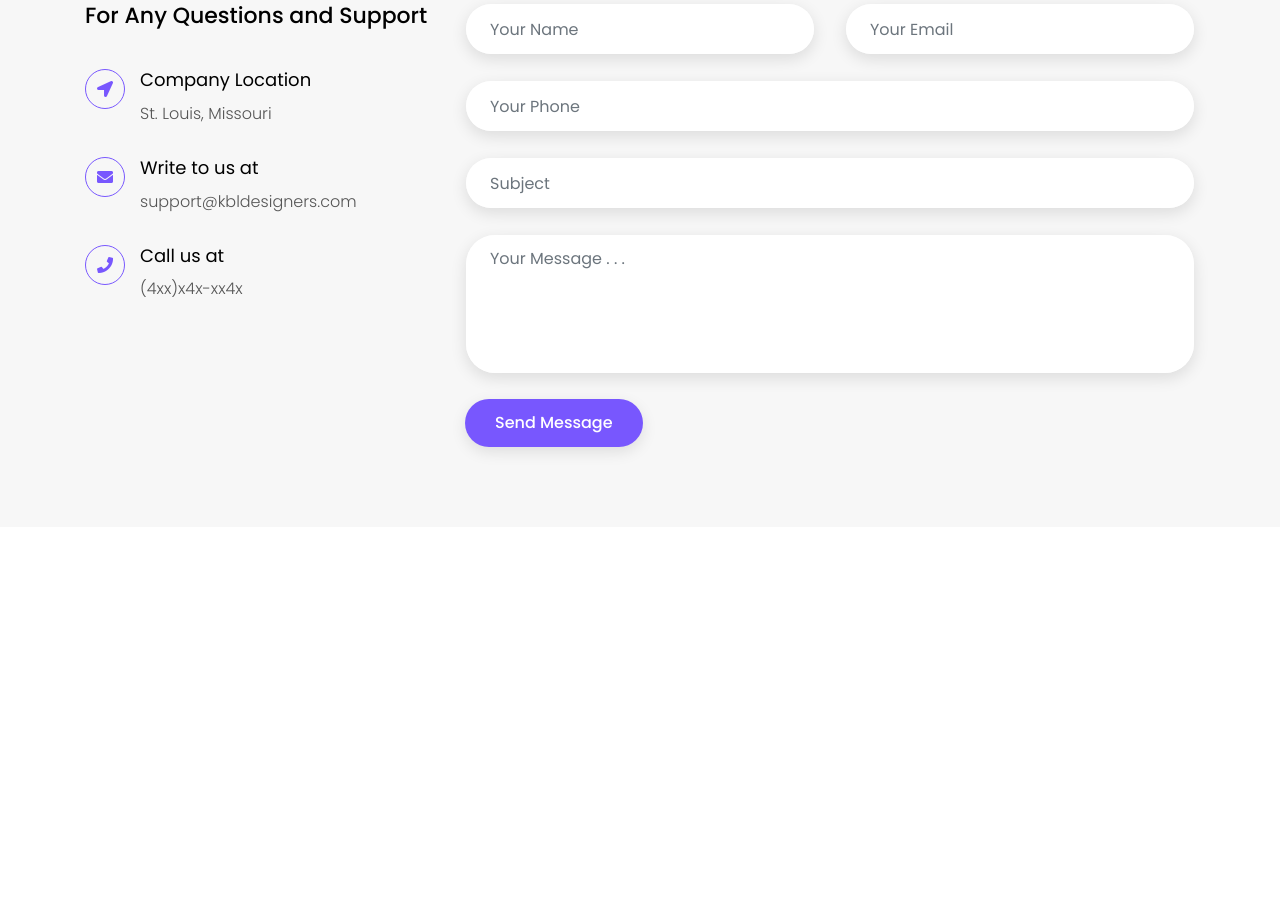
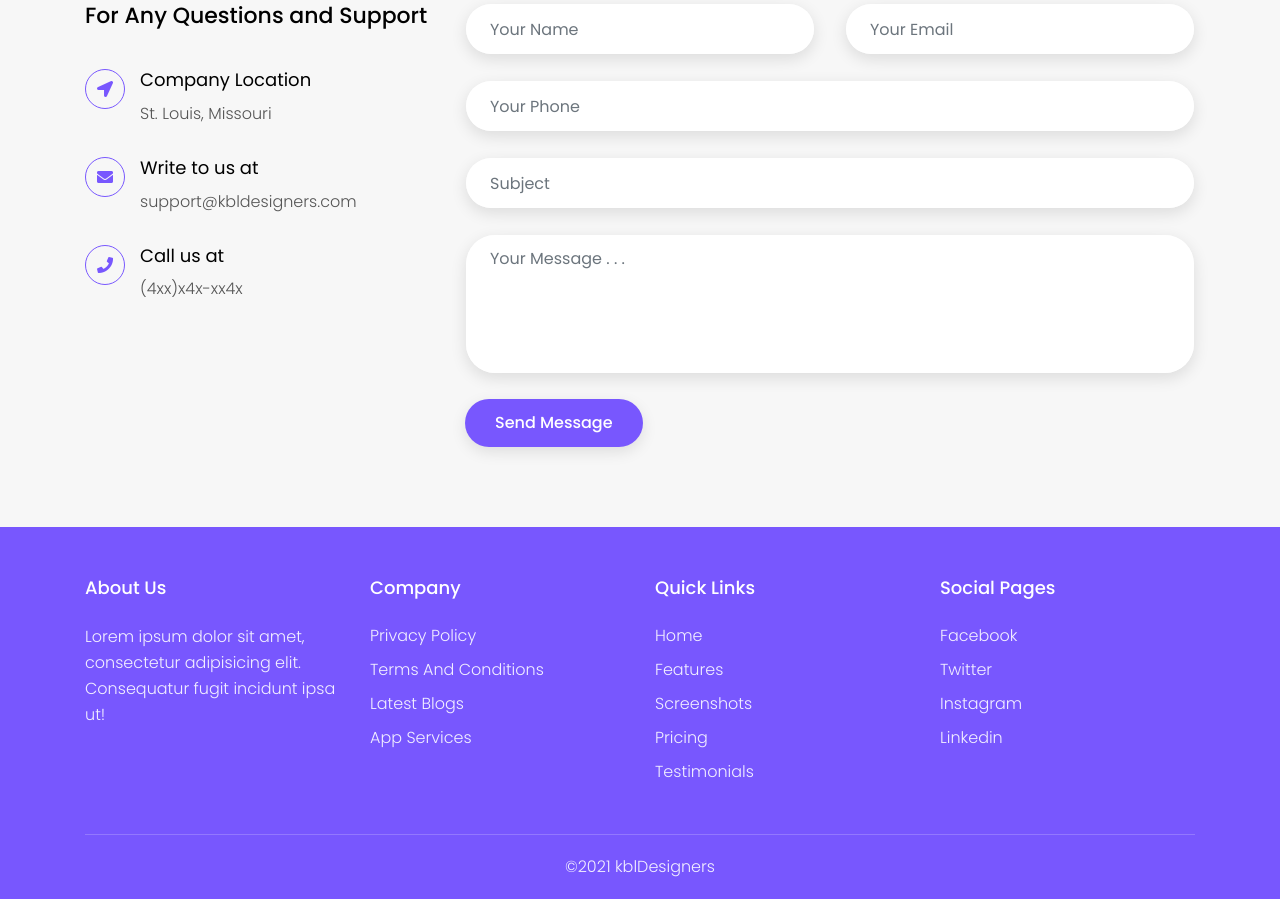
Before and after one commit to Jackal73/landing-page-template, a website: page index.html in a window 1280 px wide. Shown: the part 7396-8295 px from the top of the page. Before the commit the page ends 7923 px from the top, so only its background shows below. Drawn offline with Linux system fonts and the light colour scheme.

Commit message:
Add footer to landing page

```diff
--- a/css/style.css
+++ b/css/style.css
@@ -1029,5 +1029,57 @@ ul {
 }
 
 /*--------------------
- Footer Section
+ Footer
 --------------------*/
+.footer {
+    background-color: var(--main-color);
+    padding: 50px 0 0;
+}
+
+.footer-col h3 {
+    font-size: 18px;
+    font-weight: 500;
+    color: #ffffff;
+    margin: 0 0 25px;
+    text-transform: capitalize;
+}
+
+.footer-col p {
+    font-size: 16px;
+    color: rgba(255, 255, 255, 0.9);
+    font-weight: 300;
+    line-height: 26px;
+    margin: 0;
+}
+
+.footer-col ul {
+    margin: 0;
+}
+
+.footer-col ul li:not(:last-child) {
+    margin-bottom: 10px;
+}
+
+.footer-col ul li a {
+    font-size: 16px;
+    color: rgba(255, 255, 255, 0.9);
+    font-weight: 300;
+    display: block;
+    text-transform: capitalize;
+    transition: all 0.5s ease;
+    text-decoration: none;
+}
+
+.footer-col ul li a:hover {
+    padding-left: 5px;
+}
+
+.footer .copyright-text {
+    padding: 20px 0;
+    text-align: center;
+    font-size: 16px;
+    color: rgba(255, 255, 255, 0.9);
+    font-weight: 300;
+    margin: 50px 0 0;
+    border-top: 1px solid rgba(255, 255, 255, 0.2);
+}
--- a/index.html
+++ b/index.html
@@ -669,7 +669,57 @@
         <!-- Contact Section End -->
 
         <!-- Footer Start -->
-
+        <footer class="footer">
+            <div class="container">
+                <div class="row">
+                    <div class="col-lg-3 col-md-6">
+                        <div class="footer-col">
+                            <h3>About Us</h3>
+                            <p>Lorem ipsum dolor sit amet, consectetur adipisicing elit. Consequatur fugit incidunt ipsa ut!</p>
+                        </div>
+                    </div>
+                    <div class="col-lg-3 col-md-6">
+                        <div class="footer-col">
+                            <h3>Company</h3>
+                            <ul>
+                                <li><a href="#">Privacy Policy</a></li>
+                                <li><a href="#">Terms and Conditions</a></li>
+                                <li><a href="#">Latest Blogs</a></li>
+                                <li><a href="#">App Services</a></li>
+                            </ul>
+                        </div>
+                    </div>
+                    <div class="col-lg-3 col-md-6">
+                        <div class="footer-col">
+                            <h3>Quick Links</h3>
+                            <ul>
+                                <li><a href="#">Home</a></li>
+                                <li><a href="#">Features</a></li>
+                                <li><a href="#">Screenshots</a></li>
+                                <li><a href="#">Pricing</a></li>
+                                <li><a href="#">Testimonials</a></li>
+                            </ul>
+                        </div>
+                    </div
+                    ><div class="col-lg-3 col-md-6">
+                        <div class="footer-col">
+                            <h3>Social Pages</h3>
+                            <ul>
+                                <li><a href="#">Facebook</a></li>
+                                <li><a href="#">Twitter</a></li>
+                                <li><a href="#">Instagram</a></li>
+                                <li><a href="#">Linkedin</a></li>
+                            </ul>
+                        </div>
+                    </div>
+                </div>
+                <div class="row">
+                    <div class="col-lg-12">
+                        <p class="copyright-text">&copy;2021 kblDesigners</p>
+                    </div>
+                </div>
+            </div>
+        </footer>
         <!-- Footer End -->
 
         <!-- Video Popup Start -->
```
